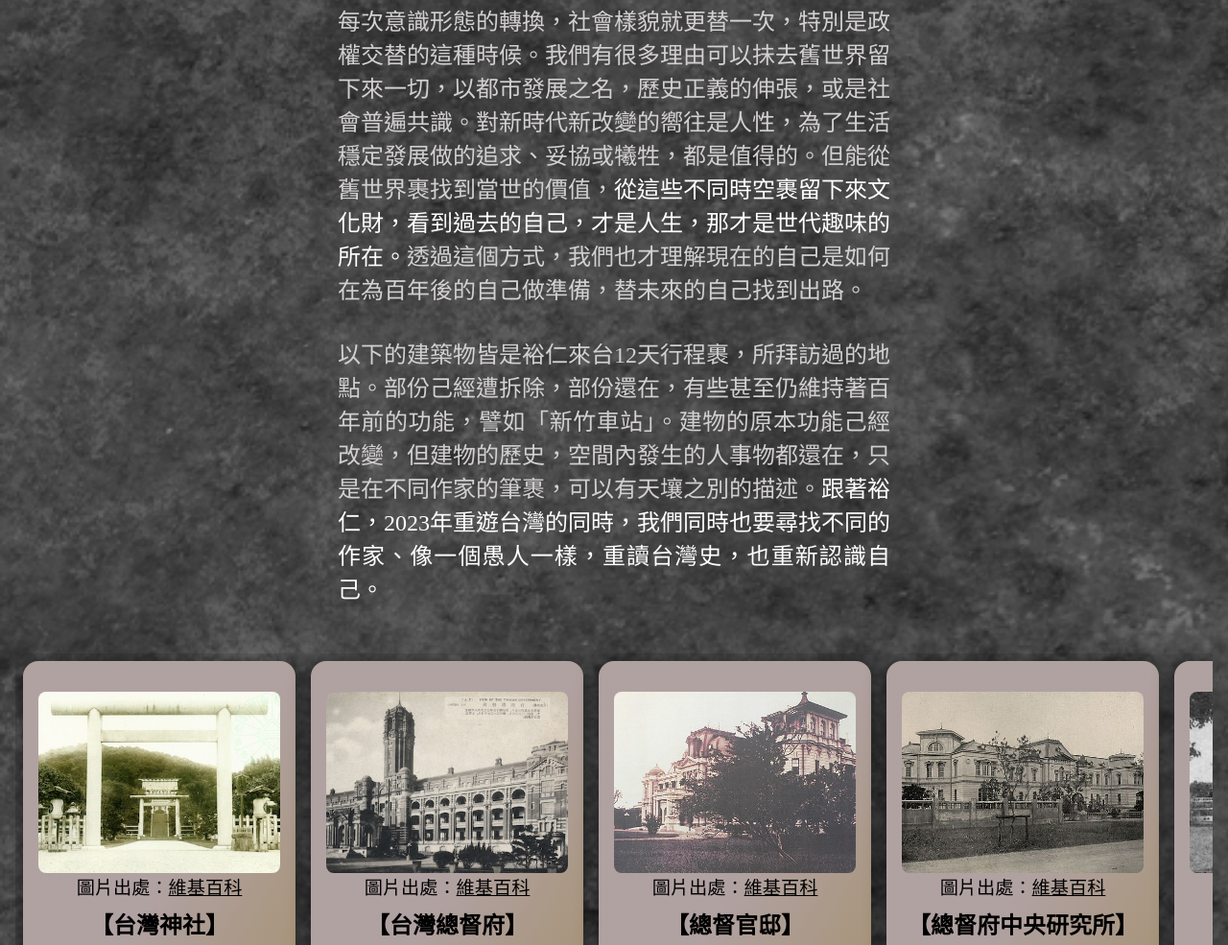
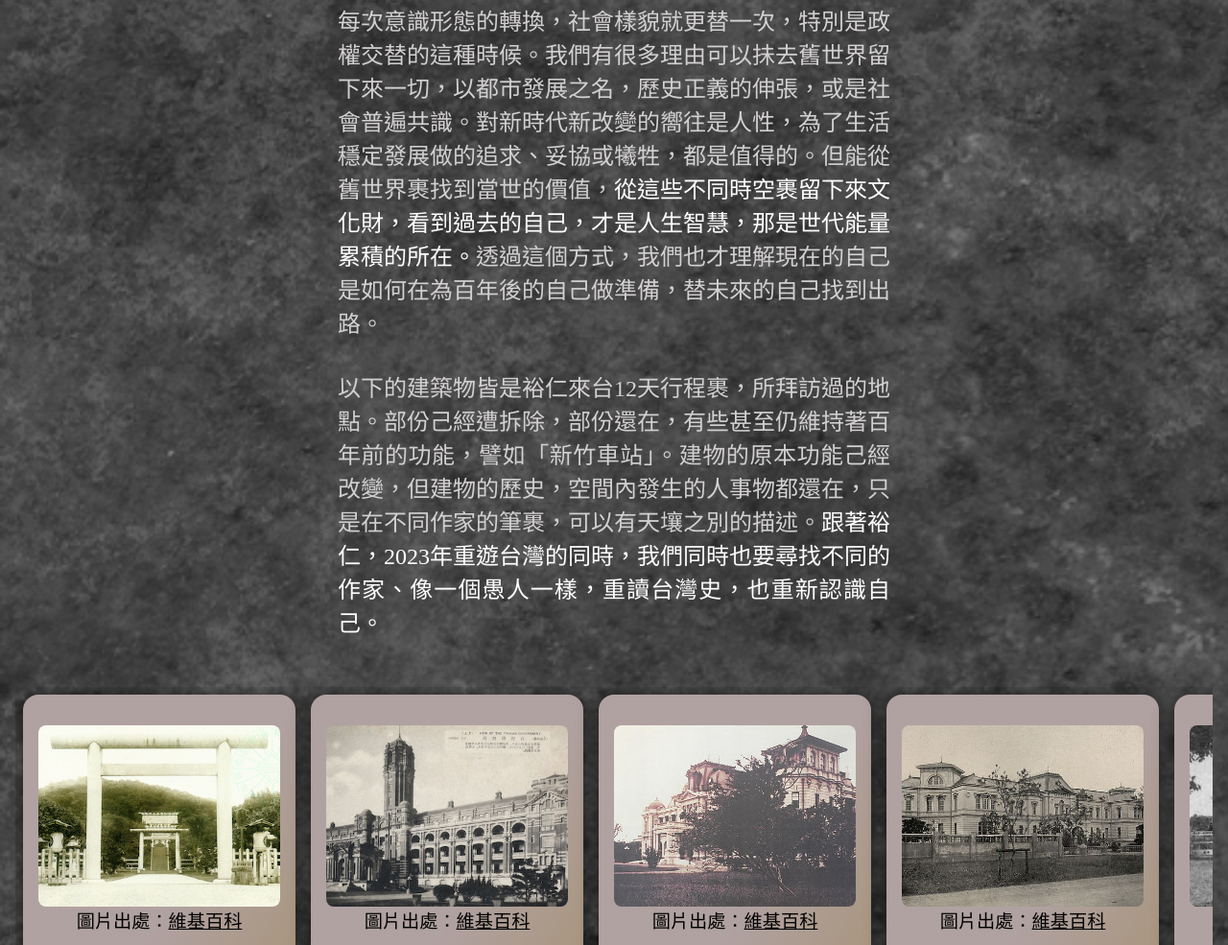
Before and after one commit to dogteeth/hirohito-01, a plain HTML site: page index.html in a window 1280 px wide. Shown: the part 8550-9535 px from the top of the page at 96% size. Drawn offline with Linux system fonts and the light colour scheme.

Commit message:
text changed

```diff
--- a/index.html
+++ b/index.html
@@ -951,7 +951,7 @@ https://www.upmedia.mg/news_info.php?Type=5&SerialNo=112574"
             在台灣持續走向現代化的時候，在東京的裕仁，在某個十字路口，轉了個可怕的彎。日本帝國主義讓台灣成了南向擴張的基地，全島動員。武官再度變成台灣總督，接著二次大戰開打，原本的欣欣向榮一夜回歸沈寂。
           </p>
           <p>
-            每次意識形態的轉換，社會樣貌就更替一次，特別是政權交替的這種時候。我們有很多理由可以抺去舊世界留下來一切，以都市發展之名，歷史正義的伸張，或是社會普遍共識。對新時代新改變的嚮往是人性，為了生活穩定發展做的追求、妥協或犧牲，都是值得的。但能從舊世界裹找到當世的價值，<span>從這些不同時空裹留下來文化財，看到過去的自己，才是人生，那才是世代趣味的所在。</span>透過這個方式，我們也才理解現在的自己是如何在為百年後的自己做準備，替未來的自己找到出路。
+            每次意識形態的轉換，社會樣貌就更替一次，特別是政權交替的這種時候。我們有很多理由可以抺去舊世界留下來一切，以都市發展之名，歷史正義的伸張，或是社會普遍共識。對新時代新改變的嚮往是人性，為了生活穩定發展做的追求、妥協或犧牲，都是值得的。但能從舊世界裹找到當世的價值，<span>從這些不同時空裹留下來文化財，看到過去的自己，才是人生智慧，那是世代能量累積的所在。</span>透過這個方式，我們也才理解現在的自己是如何在為百年後的自己做準備，替未來的自己找到出路。
           </p>
           <p>
             以下的建築物皆是裕仁來台12天行程裹，所拜訪過的地點。部份己經遭拆除，部份還在，有些甚至仍維持著百年前的功能，譬如「新竹車站」。建物的原本功能己經改變，但建物的歷史，空間內發生的人事物都還在，只是在不同作家的筆裹，可以有天壤之別的描述。<span
```
